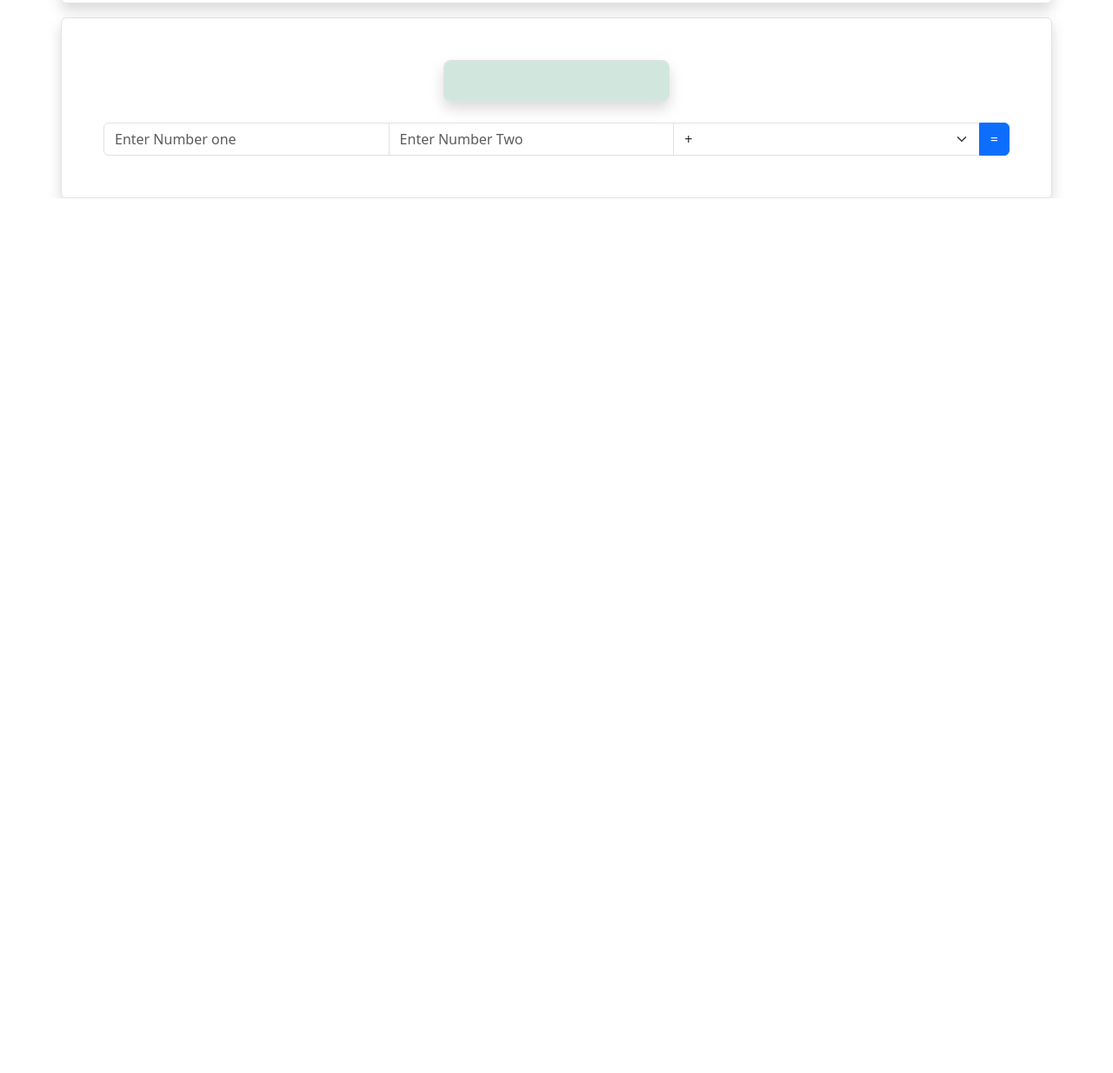
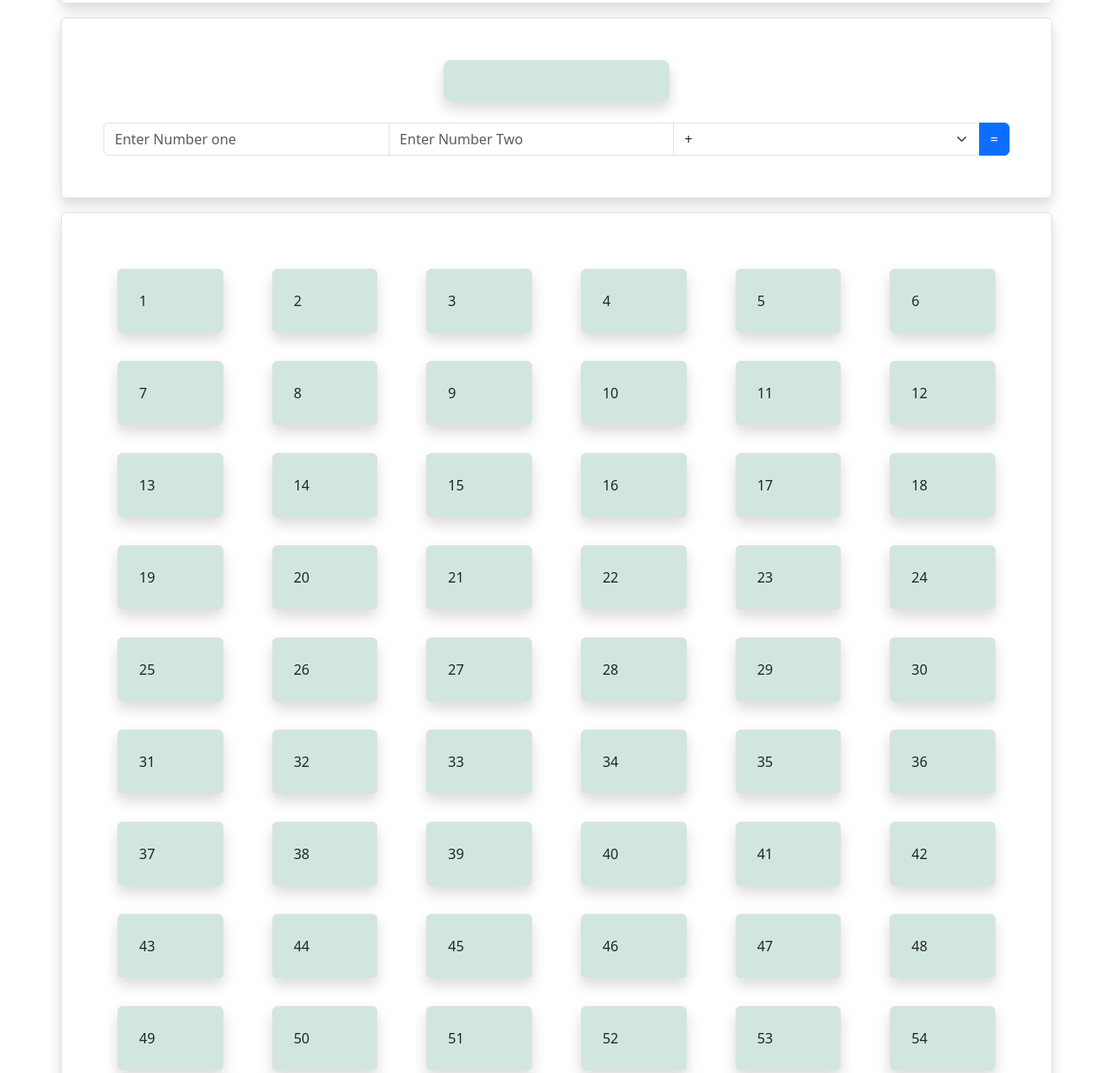
Before and after one commit to farisaboobacker/Aurorajs, a plain HTML site: page index.html in a window 1280 px wide. Shown: the part 714-1948 px from the top of the page at 87% size. Before the commit the page ends 942 px from the top, so only its background shows below. Drawn offline with nearby package versions, Linux system fonts and the light colour scheme.

Commit message:
Array methods and loopps

```diff
--- a/index.html
+++ b/index.html
@@ -73,6 +73,12 @@
                 <input type="submit" class="btn btn-primary" value="=">
             </div>
         </form>
+   </div>
+
+   <div class="container p-5 shadow border rounded mt-3 mb-5">
+        <div class="row row-cols-6" id="loop">
+
+        </div>
    </div>
     <!-- <p id="demo" >Lorem ipsum dolor, sit amet consectetur adipisicing elit. Suscipit magnam quidem eos libero, quis tempora.</p>
     <a href="https://www.google.com/" id="search">Google</a>
--- a/js/main.js
+++ b/js/main.js
@@ -179,16 +179,67 @@ var arr2=new Array(50,60,90);
 
     console.log(x); // 25
 
-var z=[
-        ["Akil",29,"Akil@mail.com",[100,200,300]],
-        ["Arun",25,"Arun@mailcom"],
-        ["Akash",27,"Akash@mail.com"],
-    ];
 
-    console.log(z[0][3][2]);
+
+    //console.log(z[0][3][2]);
 
     var student=["Akash",27,"Akash@mail.com",27];
     student.push("2022-06-07");
     student.push("Passed");
     student.pop();
     console.log(student.lastIndexOf(27));
+    //var res=student.concat(x);
+    // var res=student.fill(x,2,4)
+    //var res=x.shift();
+
+    //console.log(res);
+
+   // LOOPS
+    // for
+    // while
+    // do while
+    // for of
+    // for in
+    // foreach
+
+    // for(initial;Condition;increment/decrement){
+        //statment
+    //}
+    for (let i = 1; i <=100; i++) {
+        document.getElementById('loop').innerHTML+=`
+        <div class="col">
+        <span class="card bg-success-subtle p-4 m-3 border shadow rounded">${i}<span>
+        </div>
+        `;
+    }
+    var z=[
+        ["Akil",29,"Akil@mail.com",[100,200,300]],
+        ["Arun",25,"Arun@mailcom",[400,500,600]],
+        ["Akash",27,"Akash@mail.com",[700,800,900]],
+    ];
+
+    // for (let j = 0; j < z.length; j++) {
+    //    for (let k = 0; k < z[j].length; k++) {
+    //     console.log(z[j][k]);
+
+    //    }
+    // }
+
+    // WHILE
+        var count=0;
+        while (count <=10) {
+            document.getElementById('loop').innerHTML+=`
+            <div class="col">
+            <span class="card bg-danger-subtle p-4 m-3 border shadow rounded">${count}<span>
+            </div>
+            `;
+            count++;
+        }
+
+
+     for (let j = x.length-1; j >=0; j--) {
+        console.log(x[j]);
+     }
+     do {
+        console.log("10>20 result");
+     } while (10>20);
```
